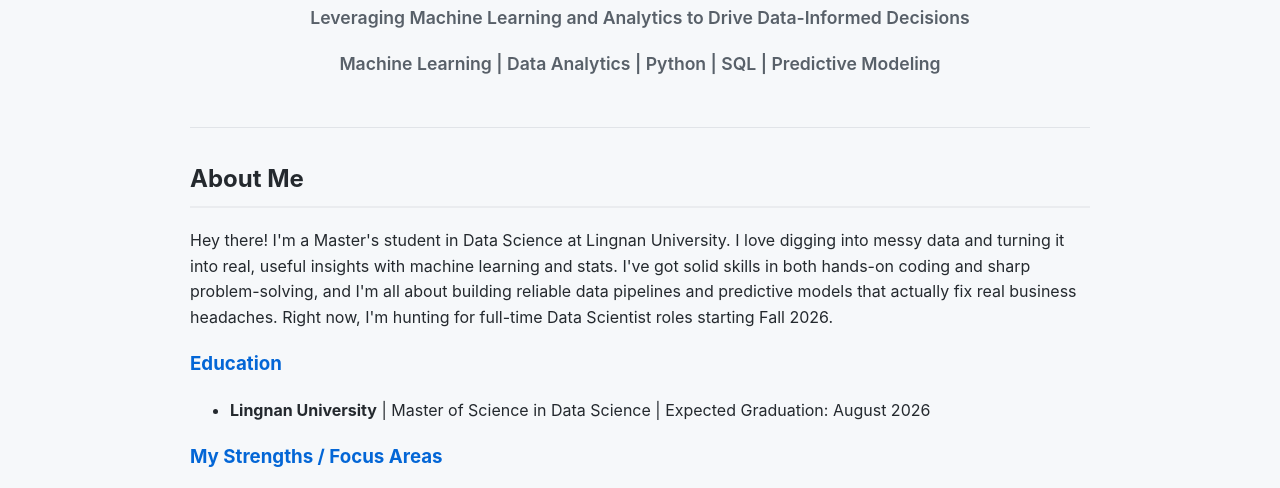
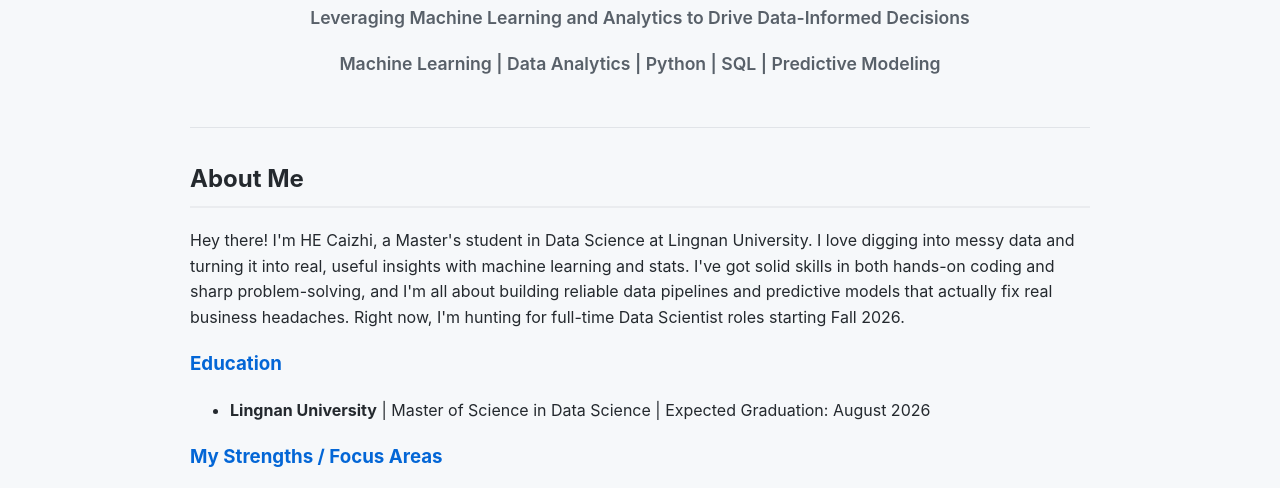
Before and after one commit to hecaizhis-dev/hecaizhis-dev.github.io, a plain HTML site: page index.html in a window 1280 px wide. Shown: the part 258-746 px from the top of the page. Drawn offline with Linux system fonts and the light colour scheme.

Commit message:
Update index.html

```diff
--- a/index.html
+++ b/index.html
@@ -108,7 +108,7 @@
 
 <section id="about">
         <h2>About Me</h2>
-        <p>Hey there! I'm a Master's student in Data Science at Lingnan University. I love digging into messy data and turning it into real, useful insights with machine learning and stats. I've got solid skills in both hands-on coding and sharp problem-solving, and I'm all about building reliable data pipelines and predictive models that actually fix real business headaches. Right now, I'm hunting for full-time Data Scientist roles starting Fall 2026.</p>
+        <p>Hey there! I'm HE Caizhi, a Master's student in Data Science at Lingnan University. I love digging into messy data and turning it into real, useful insights with machine learning and stats. I've got solid skills in both hands-on coding and sharp problem-solving, and I'm all about building reliable data pipelines and predictive models that actually fix real business headaches. Right now, I'm hunting for full-time Data Scientist roles starting Fall 2026.</p>
 
         <h3>Education</h3>
         <ul>
```
